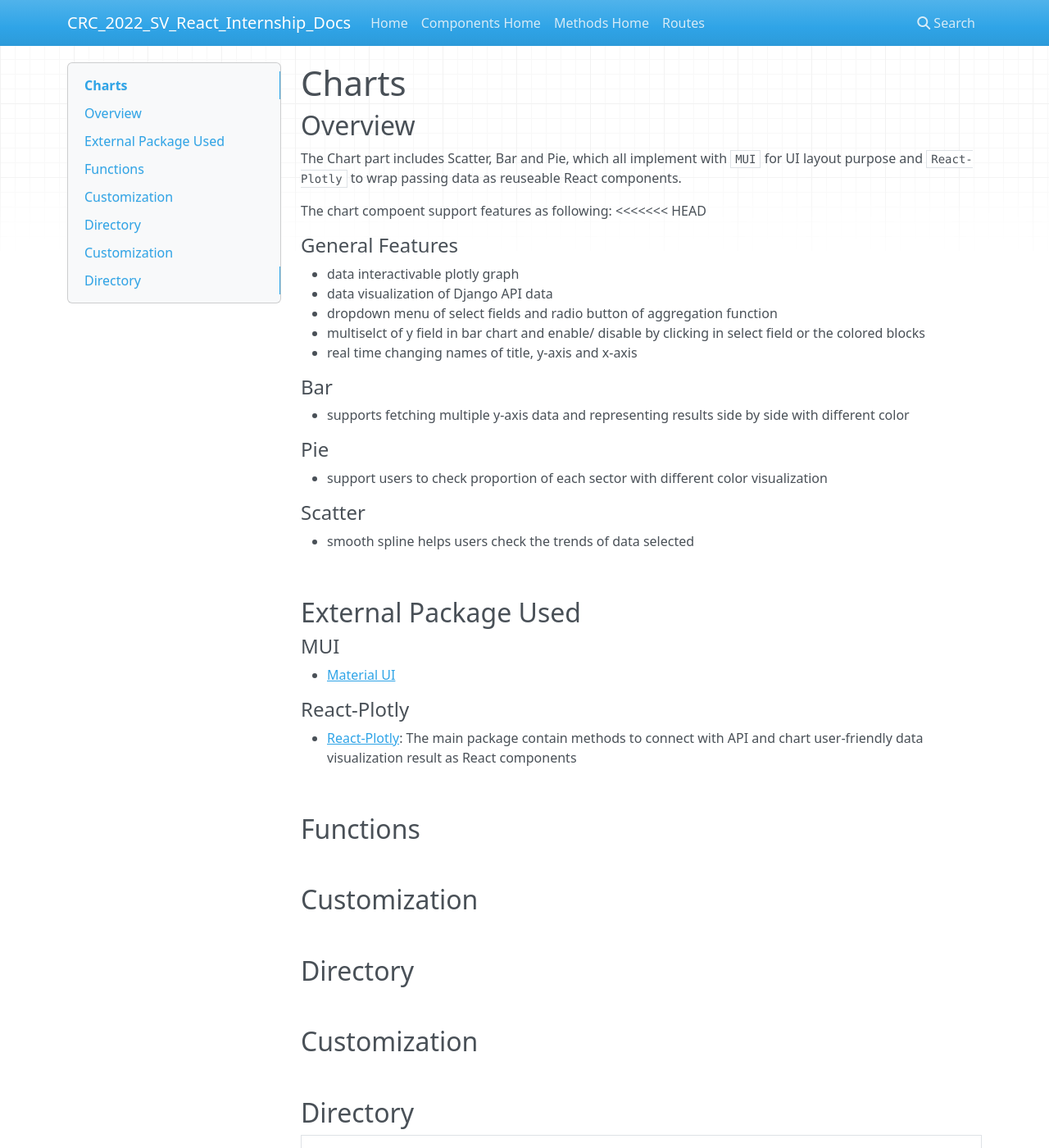
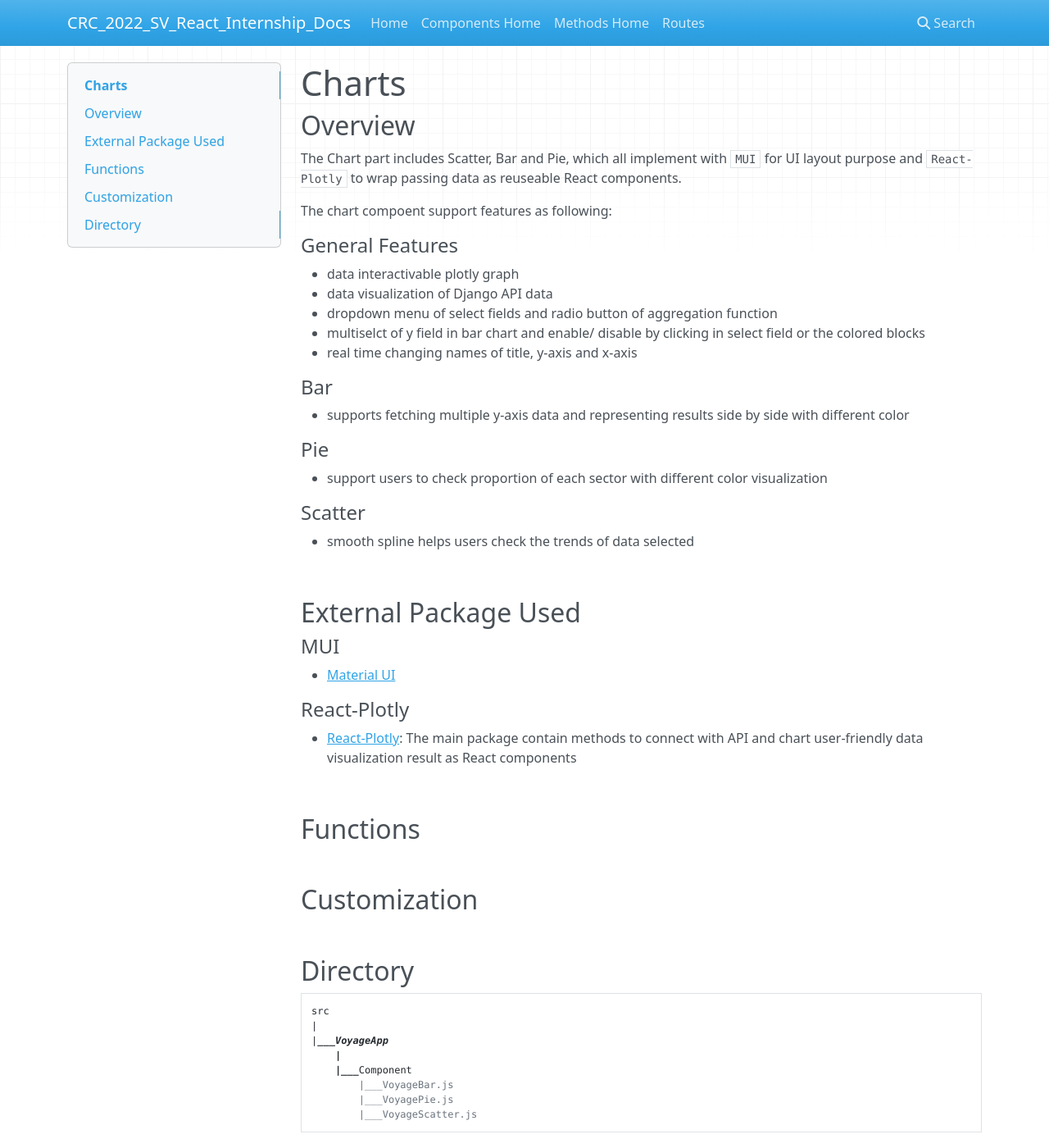
Before and after one commit to chenlize96/CRC_2022_SV_React_Internship_Docs, an MkDocs documentation site: the page built from docs/Components/Charts.md, in a window 1280 px wide and 1400 px high. Shown: the whole window at 82% size. Built offline with MkDocs 1.6.1, drawn with Linux system fonts in a browser that asks for light colours; nearby versions of some CDN libraries.

Commit message:
edit charts

```diff
--- a/docs/Components/Charts.md
+++ b/docs/Components/Charts.md
@@ -4,7 +4,6 @@
 The Chart part includes Scatter, Bar and Pie, which all implement with `MUI` for UI layout purpose and `React-Plotly` to wrap passing data as reuseable React components.
 
 The chart compoent support features as following:
-<<<<<<< HEAD
 #### General Features
 - data interactivable plotly graph
 - data visualization of Django API data
@@ -34,13 +33,6 @@ The chart compoent support features as following:
 
 ## Functions
 
-&nbsp;
-
-## Customization
-
-&nbsp;
-
-## Directory
 
 &nbsp;
 
```
